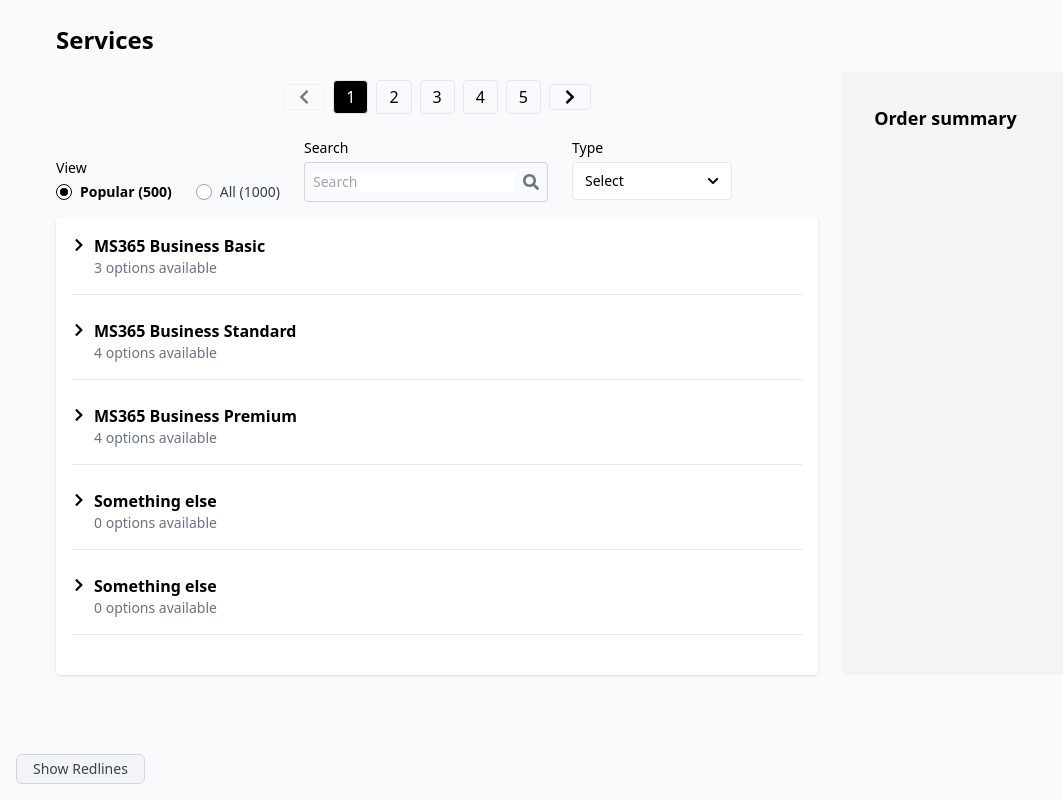
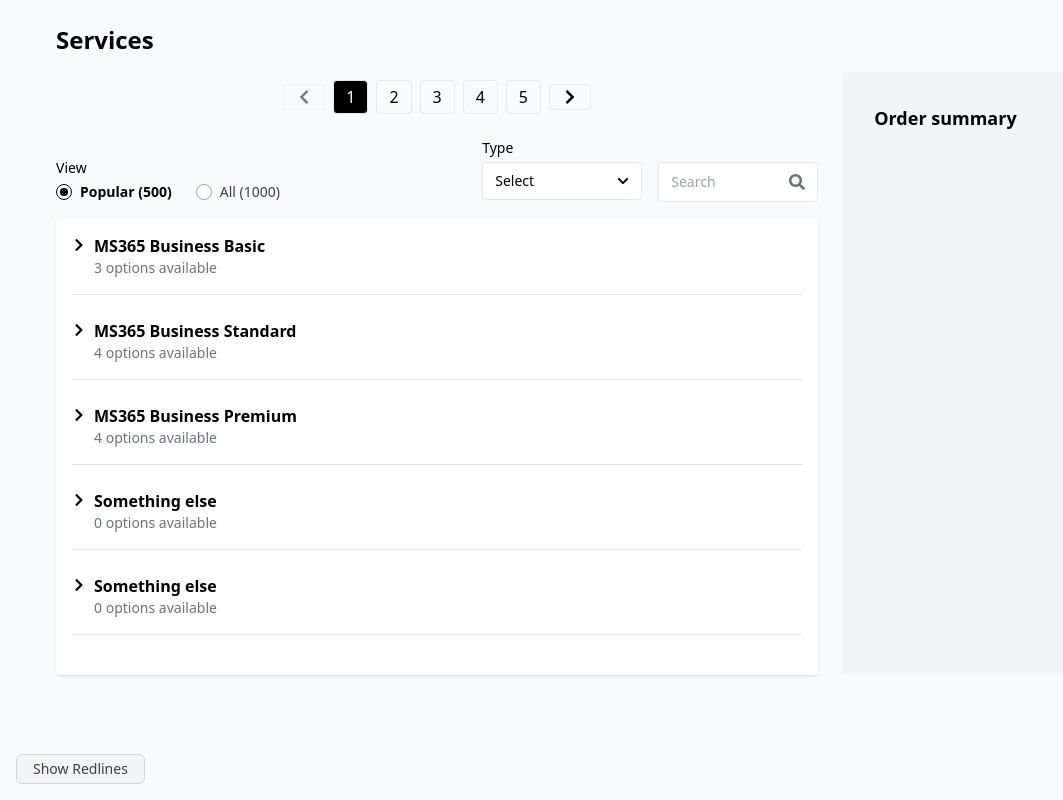
Before and after one commit to ellroberts/bi-directional-v3-public, a React (Vite) app: page / in a window 1280 px wide. Shown: the whole page, without its empty margins (0-1063 px from the left). Built offline with nearby package versions, Linux system fonts and the light colour scheme.

Commit message:
adjusting type and search styling

```diff
--- a/src/App.jsx
+++ b/src/App.jsx
@@ -15,6 +15,7 @@ function AppContent() {
   const { isRedline } = useDebug();
 
   return (
+    <>
       <div className={`${isRedline ? "debug-all" : ""} min-h-screen bg-gray-50`}>
         <div className="max-w-[1200px] mx-auto px-4 py-6 space-y-4">
           <h2 className="text-2xl font-bold">Services</h2>
@@ -32,8 +33,8 @@ function AppContent() {
                 onPageChange={(newPage) => setPage(newPage)}
               />
 
-            {/* Relocated Controls */}
-            <div className="flex flex-wrap items-end gap-6 justify-start">
+              {/* Filter Row: View left, Type + Search right */}
+              <div className="flex flex-wrap items-end justify-between gap-6">
                 {/* View Filter */}
                 <div>
                   <div className="text-sm font-medium mb-1">View</div>
@@ -62,27 +63,27 @@ function AppContent() {
                   </RadioGroup.Root>
                 </div>
 
-              {/* Search Field */}
-              <div>
-                <div className="text-sm font-medium mb-1">Search</div>
-                <div className="flex items-center border border-gray-300 rounded px-2 py-[6px] h-[40px]">
-                  <input
-                    type="text"
-                    placeholder="Search"
-                    className="outline-none text-sm flex-1"
-                  />
-                  <FaSearch className="text-gray-500 ml-2" />
-                </div>
-              </div>
-
+                {/* Type + Search Group */}
+                <div className="flex items-end gap-4">
                   {/* Type Dropdown */}
                   <div>
                     <div className="text-sm font-medium mb-1">Type</div>
                     <div className="h-[40px]"><TypeMultiSelect /></div>
                   </div>
+
+                  {/* Search Field */}
+                    <div className="inline-flex items-center px-3 py-2 border bg-white rounded w-[160px] h-[40px] overflow-hidden">
+                    <input
+                    type="text"
+                    placeholder="Search"
+                    className="outline-none text-sm bg-transparent flex-1 min-w-0"
+                    />
+                    <FaSearch className="text-gray-500 ml-2" />
+                    </div>
+                </div>
               </div>
 
-            {/* Panel Placeholder to Ensure Something Renders */}
+              {/* Panel */}
               <div className="bg-white p-4 rounded shadow">
                 <LeftPanel />
               </div>
@@ -95,6 +96,7 @@ function AppContent() {
           </div>
         </div>
       </div>
+    </>
   );
 }
 
```
Lines whose indentation alone changed are shown as unchanged.
